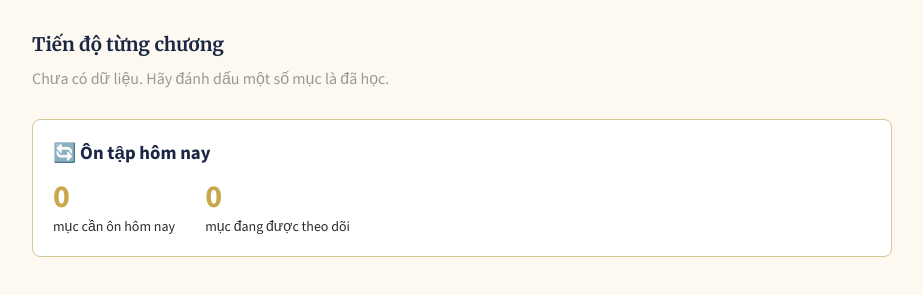
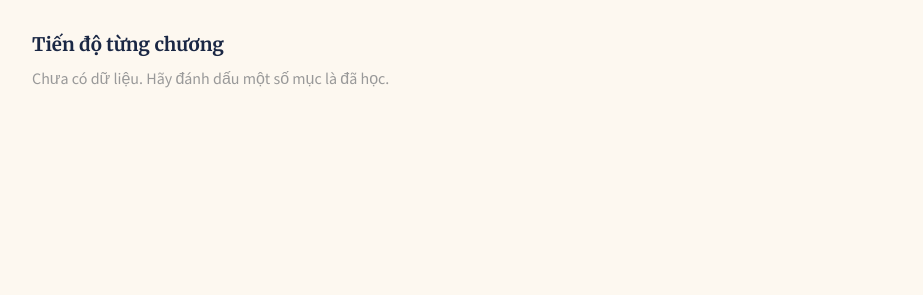
Before and after one commit to goukakujlptsuport-beep/pmbok6, a website: page dashboard.html in a window 1280 px wide. Shown: the part 269-564 px from the top of the page, without its empty margins (178-1101 px from the left). Drawn offline with nearby package versions, Linux system fonts and the light colour scheme.

Commit message:
fix: escape ch.id in dashboard innerHTML, remove duplicate review section

```diff
--- a/dashboard.html
+++ b/dashboard.html
@@ -27,12 +27,7 @@
     .ch-bar-fill { height: 100%; background: linear-gradient(90deg, #c9a84c, #1a2744); border-radius: 6px; }
     .ch-pct { width: 42px; text-align: right; font-weight: 600; color: #1a2744; font-size: 12px; }
 
-    .review-section { margin-top: 30px; padding: 20px; background: white; border-radius: 8px; border: 1px solid #d4c89a; }
-    .review-section h3 { margin: 0 0 10px; color: #1a2744; }
-    .review-summary { display: flex; gap: 30px; font-size: 14px; }
-    .review-summary .big { font-size: 2rem; font-weight: 700; color: #c9a84c; }
-
-    #lms-progress-panel, #lms-review-badge, #lms-dashboard-btn { display: none !important; }
+#lms-progress-panel, #lms-review-badge, #lms-dashboard-btn { display: none !important; }
   </style>
 </head>
 <body>
@@ -53,13 +48,7 @@
     <div id="d-chapters"></div>
   </div>
 
-  <div class="review-section">
-    <h3>🔄 Ôn tập hôm nay</h3>
-    <div class="review-summary">
-      <div><div class="big" id="d-due2">0</div><div>mục cần ôn hôm nay</div></div>
-      <div><div class="big" id="d-scheduled2">0</div><div>mục đang được theo dõi</div></div>
-    </div>
-  </div>
+
 </div>
 
 <script src="lms.js"></script>
@@ -88,9 +77,7 @@
   document.getElementById('d-pct').textContent = stats.completionPct + '%';
   document.getElementById('d-learned').textContent = stats.totalLearned;
   document.getElementById('d-due').textContent = stats.dueToday;
-  document.getElementById('d-due2').textContent = stats.dueToday;
   document.getElementById('d-scheduled').textContent = stats.totalScheduled;
-  document.getElementById('d-scheduled2').textContent = stats.totalScheduled;
 
   const chEl = document.getElementById('d-chapters');
   if (stats.byChapter.length === 0) {
@@ -98,7 +85,7 @@
   } else {
     chEl.innerHTML = stats.byChapter.map(ch => `
       <div class="ch-row">
-        <div class="ch-name">${chapterNames[ch.id] || ch.id}</div>
+        <div class="ch-name">${escHtml(chapterNames[ch.id] || ch.id)}</div>
         <div class="ch-bar-wrap"><div class="ch-bar-fill" style="width:${ch.pct}%"></div></div>
         <div class="ch-pct">${ch.pct}%</div>
       </div>
```
